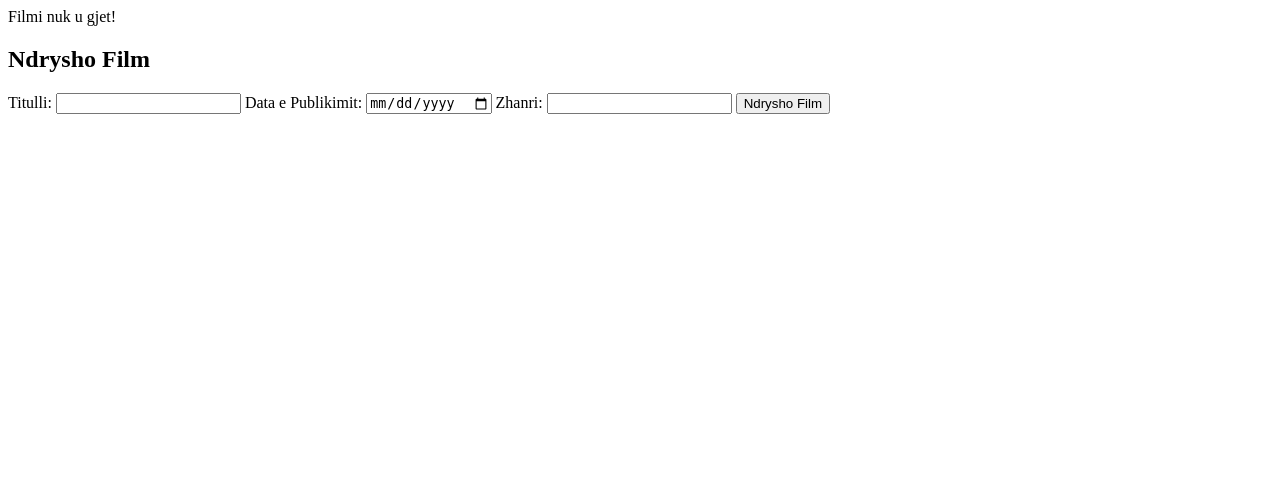
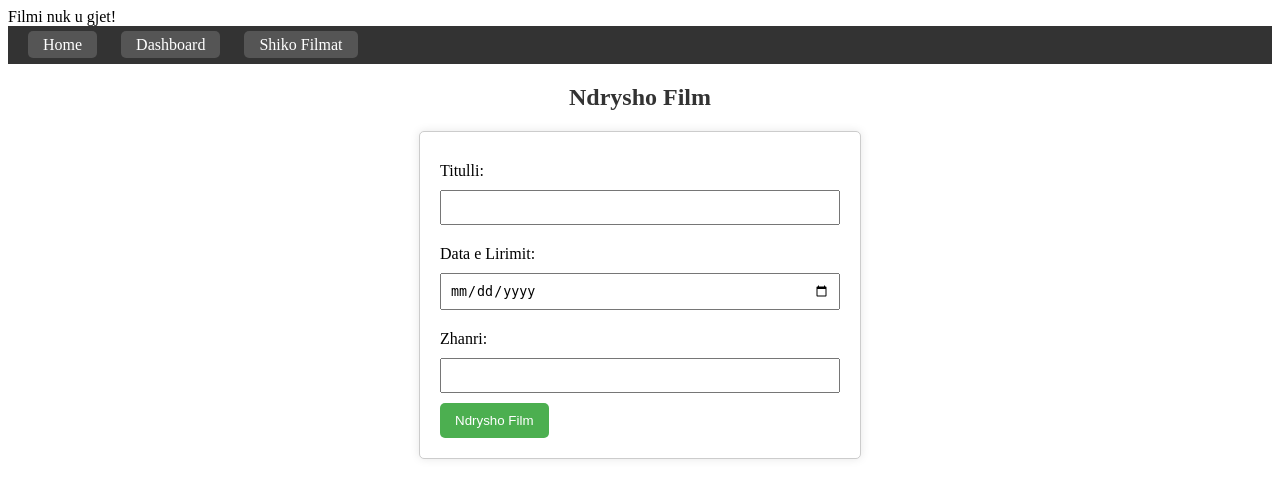
Before and after one commit to LeonFazliu/Web-Project, a PHP site: page /edit_movie.php?id=1 in a window 1280 px wide. Shown: the top 498 px of the page. Run offline with PHP 8.4, Linux system fonts and the light colour scheme; data that the repository does not hold is empty.

Commit message:
Testimi i projektit para dorezimit disa ndryshime te vogla

```diff
--- a/delete_movie.php
+++ b/delete_movie.php
@@ -27,4 +27,3 @@ if (isset($_GET["id"])) {
     $conn->close();
 }
 ?>
-e
--- a/edit_movie.php
+++ b/edit_movie.php
@@ -24,10 +24,13 @@ if ($_SERVER["REQUEST_METHOD"] == "POST" && isset($_GET["id"])) {
     $releaseDate = $_POST["release_date"];
     $genre = $_POST["genre"];
 
-    $updateMovieQuery = "UPDATE filmat SET title='$title', release_date='$releaseDate', genre='$genre' WHERE id=$id";
+
+    $modifiedBy = $_SESSION["username"];
+
+    $updateMovieQuery = "UPDATE filmat SET title='$title', release_date='$releaseDate', genre='$genre', modified_by='$modifiedBy' WHERE id=$id";
 
     if ($conn->query($updateMovieQuery) === TRUE) {
-        echo "Filmi u ndryshua me sukses!";
+        echo "Filmi u ndryshua me sukses nga: " . $modifiedBy ;
     } else {
         echo "Gabim gjatë ndryshimit të filmi: " . $conn->error;
     }
@@ -56,6 +59,11 @@ $conn->close();
     <meta charset="UTF-8">
     <meta name="viewport" content="width=device-width, initial-scale=1.0">
     <title>Ndrysho Film</title>
+    <nav>
+        <a href="index.php">Home</a>
+        <a href="admin_dashboard.php">Dashboard</a>
+        <a href="list_movies.php">Shiko Filmat</a>
+    </nav>
 </head>
 <body>
     <h2>Ndrysho Film</h2>
@@ -63,13 +71,84 @@ $conn->close();
         <label for="title">Titulli:</label>
         <input type="text" id="title" name="title" value="<?php echo $title; ?>" required>
 
-        <label for="release_date">Data e Publikimit:</label>
+        <label for="release_date">Data e Lirimit:</label>
         <input type="date" id="release_date" name="release_date" value="<?php echo $releaseDate; ?>" required>
 
         <label for="genre">Zhanri:</label>
         <input type="text" id="genre" name="genre" value="<?php echo $genre; ?>" required>
 
         <button type="submit">Ndrysho Film</button>
+
+
     </form>
+    <style>
+        <style>
+        body {
+            font-family: Arial, sans-serif;
+            margin: 0;
+            padding: 0;
+            background-color: #f4f4f4;
+        }
+
+        h2 {
+            text-align: center;
+            color: #333;
+        }
+
+        nav {
+        background-color: #333;
+        padding: 10px;
+        text-align: left;
+        }
+
+        nav a {
+        color: #fff;
+        text-decoration: none;
+        padding: 5px 15px;
+        margin: 0 10px;
+        border-radius: 5px;
+        background-color: #555;
+       }
+
+       nav a:hover {
+       background-color: #777;
+       }
+
+        form {
+            max-width: 400px;
+            margin: 20px auto;
+            padding: 20px;
+            border: 1px solid #ccc;
+            border-radius: 5px;
+            background-color: #fff;
+            box-shadow: 0 0 10px rgba(0, 0, 0, 0.1);
+        }
+
+        label {
+            display: block;
+            margin: 10px 0;
+        }
+
+        input {
+            width: 100%;
+            padding: 8px;
+            margin-bottom: 10px;
+            box-sizing: border-box;
+        }
+
+        button {
+            background-color: #4caf50;
+            color: white;
+            padding: 10px 15px;
+            border: none;
+            border-radius: 5px;
+            cursor: pointer;
+        }
+
+        button:hover {
+            background-color: #45a049;
+        }
+    </style>
+    </style>
 </body>
 </html>
```
Also changed, not shown: add_movie.php (+9 -5 lines), admin_dashboard.php (+3 -4 lines), login.php (+4 -4 lines).
